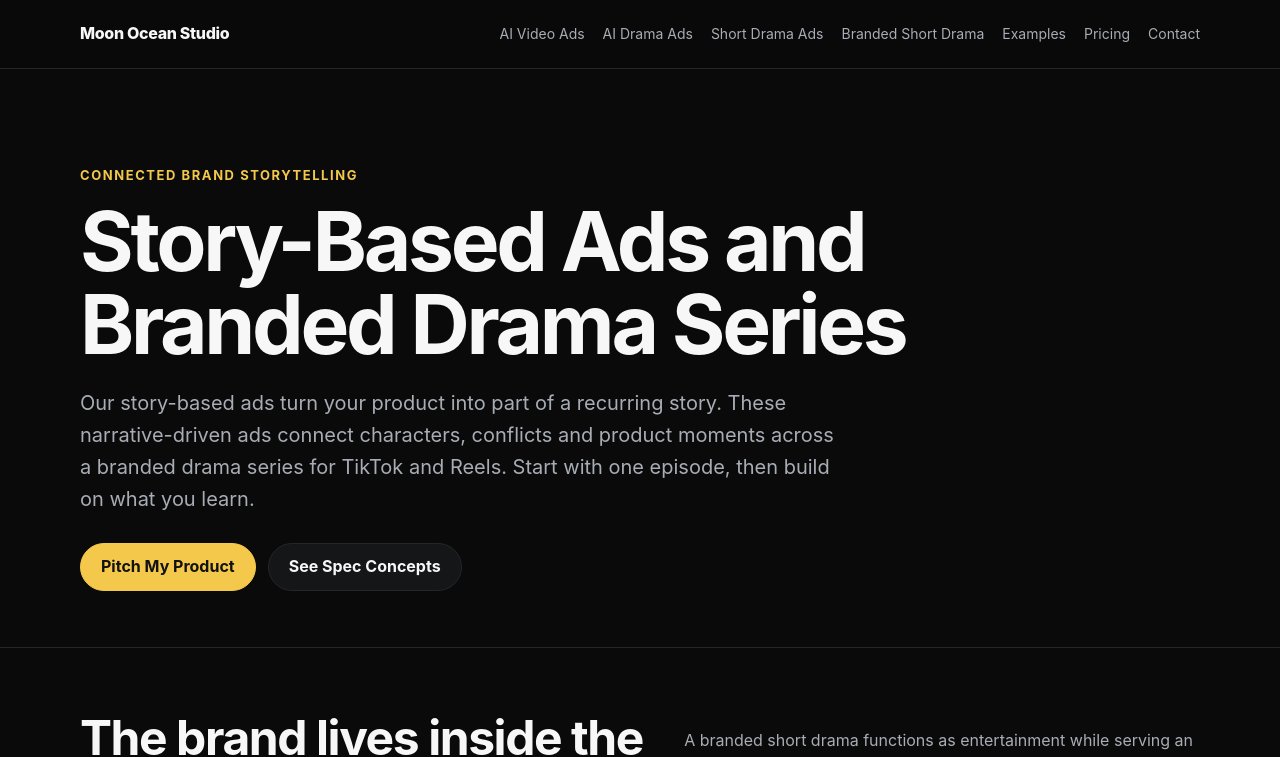
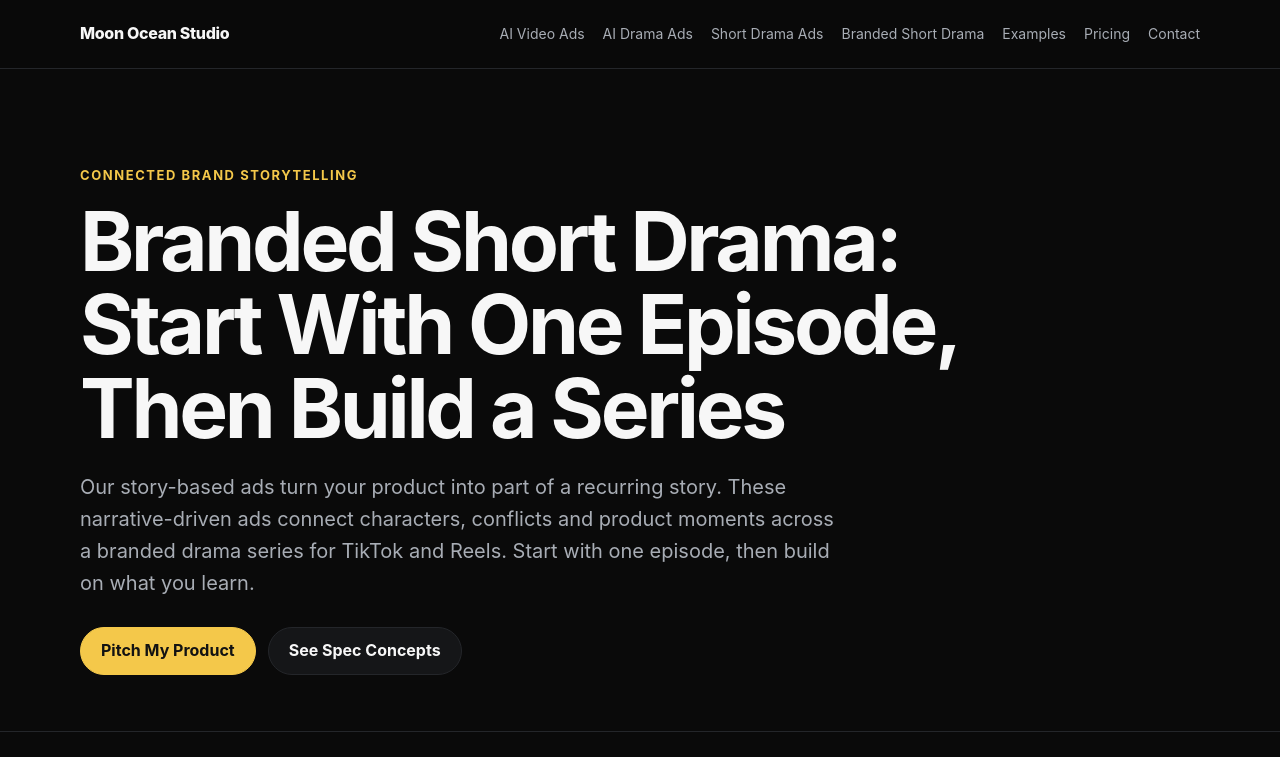
Before and after one commit to yamada0036/ai-drama-landing-no-supabase, a Next.js app: page /branded-short-drama in a window 1280 px wide. Shown: the top 757 px of the page. Built offline with nearby package versions, Linux system fonts and the light colour scheme.

Commit message:
SEO: differentiate ai-drama-ads, ai-short-drama-ads and branded-short-drama titles/H1s

```diff
--- a/app/branded-short-drama/page.js
+++ b/app/branded-short-drama/page.js
@@ -4,8 +4,8 @@ import BuyerFAQ from '../../components/BuyerFAQ';
 
 export const metadata = pageMetadata(
   "/branded-short-drama",
-  "Story-Based Ads & Branded Drama Series for Brands",
-  "Narrative-driven video ads and branded drama series that build your product into the story. Multi-episode AI ads for TikTok and Reels."
+  "Branded Short Drama Series for Brands | Moon Ocean Studio",
+  "Branded short drama series that build your product into the story. Multi-episode AI ads for TikTok and Reels."
 );
 const faqs = [
   { question: 'How is a branded series different from one drama ad?', answer: 'A standalone ad resolves one creative idea. A series can carry recurring characters and a shared world across episodes. Plan each episode’s product role and next action instead of repeating the same reveal.' },
@@ -15,7 +15,7 @@ const faqs = [
 ];
 export default function Page() {
   return <main>
-    <section className="hero"><div className="container"><div className="eyebrow">Connected brand storytelling</div><h1>Story-Based Ads and Branded Drama Series</h1><p className="lead">Our story-based ads turn your product into part of a recurring story. These narrative-driven ads connect characters, conflicts and product moments across a branded drama series for TikTok and Reels. Start with one episode, then build on what you learn.</p><div className="actions"><Link className="btn primary" href="/contact">Pitch My Product</Link><Link className="btn secondary" href="/examples">See Spec Concepts</Link></div></div></section>
+    <section className="hero"><div className="container"><div className="eyebrow">Connected brand storytelling</div><h1>Branded Short Drama: Start With One Episode, Then Build a Series</h1><p className="lead">Our story-based ads turn your product into part of a recurring story. These narrative-driven ads connect characters, conflicts and product moments across a branded drama series for TikTok and Reels. Start with one episode, then build on what you learn.</p><div className="actions"><Link className="btn primary" href="/contact">Pitch My Product</Link><Link className="btn secondary" href="/examples">See Spec Concepts</Link></div></div></section>
     <section className="section"><div className="container two-col"><div><h2>The brand lives inside the story.</h2></div><div className="editorial"><p>A branded short drama functions as entertainment while serving an agreed brand objective. The product can be a clue, a gift, a decision or the consequence of an action. Write that role before choosing its close-up.</p><p>For a standalone campaign, explore <Link href="/ai-drama-ads">AI jewelry video ads</Link>. For connected episodes, define the shared world before producing multiple cuts.</p></div></div></section>
     <section className="section"><div className="container"><h2>Define the series before multiplying episodes.</h2><div className="grid"><article className="card"><h3>Characters & continuity</h3><p>Approved faces, wardrobe and relationships give later episodes a foundation. Record what must stay consistent and what can change.</p></article><article className="card"><h3>Brand tone & product role</h3><p>Agree the visual style, language and emotional intensity. Each episode needs a specific product moment that fits the brand.</p></article><article className="card"><h3>Episode & campaign goals</h3><p>Decide what viewers should understand and do. Plan hooks and versions around the campaign rather than creating unrelated scenes.</p></article></div></div></section>
     <section className="section"><div className="container two-col"><div><div className="eyebrow">Jewelry, watches & fashion</div><h2>Different products. One recognizable world.</h2></div><div className="editorial"><p>A jewelry series could explore gifts and personal choices. A watch story could follow a promise or deadline. A fashion series could use discovery and changing identity. These are concept directions to develop with the brand, not completed client campaigns.</p><p>Use the same approved creative foundation, then review each item’s details. <Link href="/ai-short-drama-ads">Explore our AI short drama ads production process</Link>.</p></div></div></section>
```
